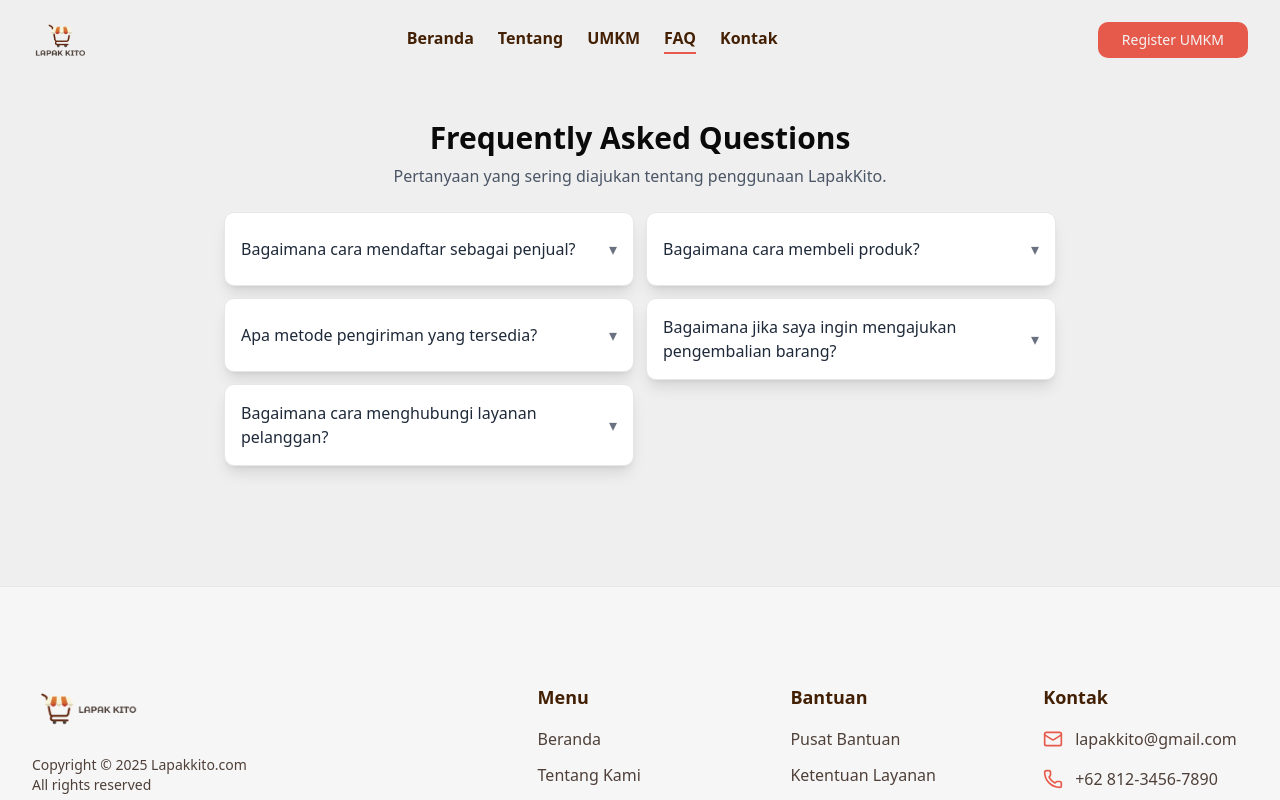
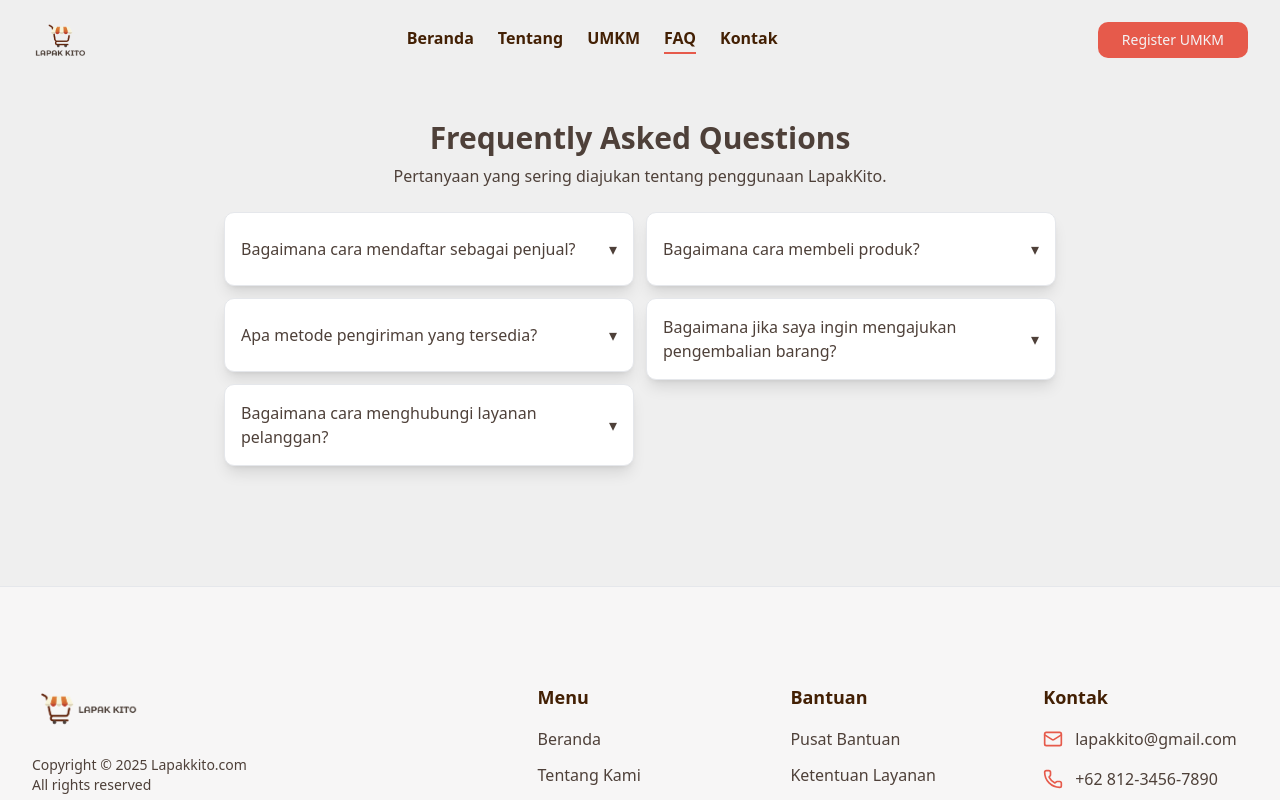
Before and after one commit to azizhadiid/lapakkito, a Next.js app: page /faq in a window 1280 px wide. Shown: the top 800 px of the page. Built offline with nearby package versions, Linux system fonts and the light colour scheme.

Commit message:
Color Text FAQ Page (Progress 3)

```diff
--- a/components/layout/pengunjung/faq/SelectionOne.tsx
+++ b/components/layout/pengunjung/faq/SelectionOne.tsx
@@ -2,8 +2,8 @@ export default function SectionOne({ faqs }: { faqs: { q: string; a: string }[]
     return (
         <section className="relative py-23 md:py-30">
             <div className="max-w-xl md:max-w-4xl mx-auto px-4 sm:px-6 lg:px-8">
-                <h1 className="text-2xl md:text-3xl text-center font-semibold mb-2">Frequently Asked Questions</h1>
-                <p className="text-gray-600 mb-6 text-center text-sm md:text-base">Pertanyaan yang sering diajukan tentang penggunaan LapakKito.</p>
+                <h1 className="text-2xl md:text-3xl text-center font-semibold text-[#4E4039] mb-2">Frequently Asked Questions</h1>
+                <p className=" mb-6 text-center text-sm md:text-base text-[#4E4039]">Pertanyaan yang sering diajukan tentang penggunaan LapakKito.</p>
 
                 {/* Desktop */}
                 <div className="hidden md:grid grid-cols-2 gap-x-3">
@@ -22,10 +22,10 @@ export default function SectionOne({ faqs }: { faqs: { q: string; a: string }[]
                                             className="group bg-white border border-gray-200 rounded-lg p-4 shadow-lg hover:shadow-xl transition-shadow duration-200"
                                         >
                                             <summary className="cursor-pointer flex justify-between items-center list-none min-h-10">
-                                                <span className="font-medium text-gray-800">{faq.q}</span>
-                                                <span className="ml-3 text-gray-500 transition-transform group-open:rotate-180">▾</span>
+                                                <span className="font-medium text-[#4E4039]">{faq.q}</span>
+                                                <span className="ml-3 text-[#4E4039] transition-transform group-open:rotate-180">▾</span>
                                             </summary>
-                                            <div className="mt-3 text-gray-700">{faq.a}</div>
+                                            <div className="mt-3 text-[#4E4039]">{faq.a}</div>
                                         </details>
                                     ))}
                                 </div>
@@ -38,10 +38,10 @@ export default function SectionOne({ faqs }: { faqs: { q: string; a: string }[]
                                             className="group bg-white border border-gray-200 rounded-lg p-4 shadow-lg hover:shadow-xl transition-shadow duration-200"
                                         >
                                             <summary className="cursor-pointer flex justify-between items-center list-none min-h-10">
-                                                <span className="font-medium text-gray-800">{faq.q}</span>
-                                                <span className="ml-3 text-gray-500 transition-transform group-open:rotate-180">▾</span>
+                                                <span className="font-medium text-[#4E4039]">{faq.q}</span>
+                                                <span className="ml-3 text-[#4E4039] transition-transform group-open:rotate-180">▾</span>
                                             </summary>
-                                            <div className="mt-3 text-gray-700">{faq.a}</div>
+                                            <div className="mt-3 text-[#4E4039]">{faq.a}</div>
                                         </details>
                                     ))}
                                 </div>
@@ -58,10 +58,10 @@ export default function SectionOne({ faqs }: { faqs: { q: string; a: string }[]
                             className="group bg-white border border-gray-200 rounded-lg p-4 shadow-lg hover:shadow-xl transition-shadow duration-200"
                         >
                             <summary className="cursor-pointer flex justify-between items-center list-none">
-                                <span className="font-medium text-gray-800">{faq.q}</span>
-                                <span className="ml-3 text-gray-500 transition-transform group-open:rotate-180">▾</span>
+                                <span className="font-medium text-[#4E4039]">{faq.q}</span>
+                                <span className="ml-3 text-[#4E4039] transition-transform group-open:rotate-180">▾</span>
                             </summary>
-                            <div className="mt-3 text-gray-700">{faq.a}</div>
+                            <div className="mt-3 text-[#4E4039]">{faq.a}</div>
                         </details>
                     ))}
                 </div>
```
